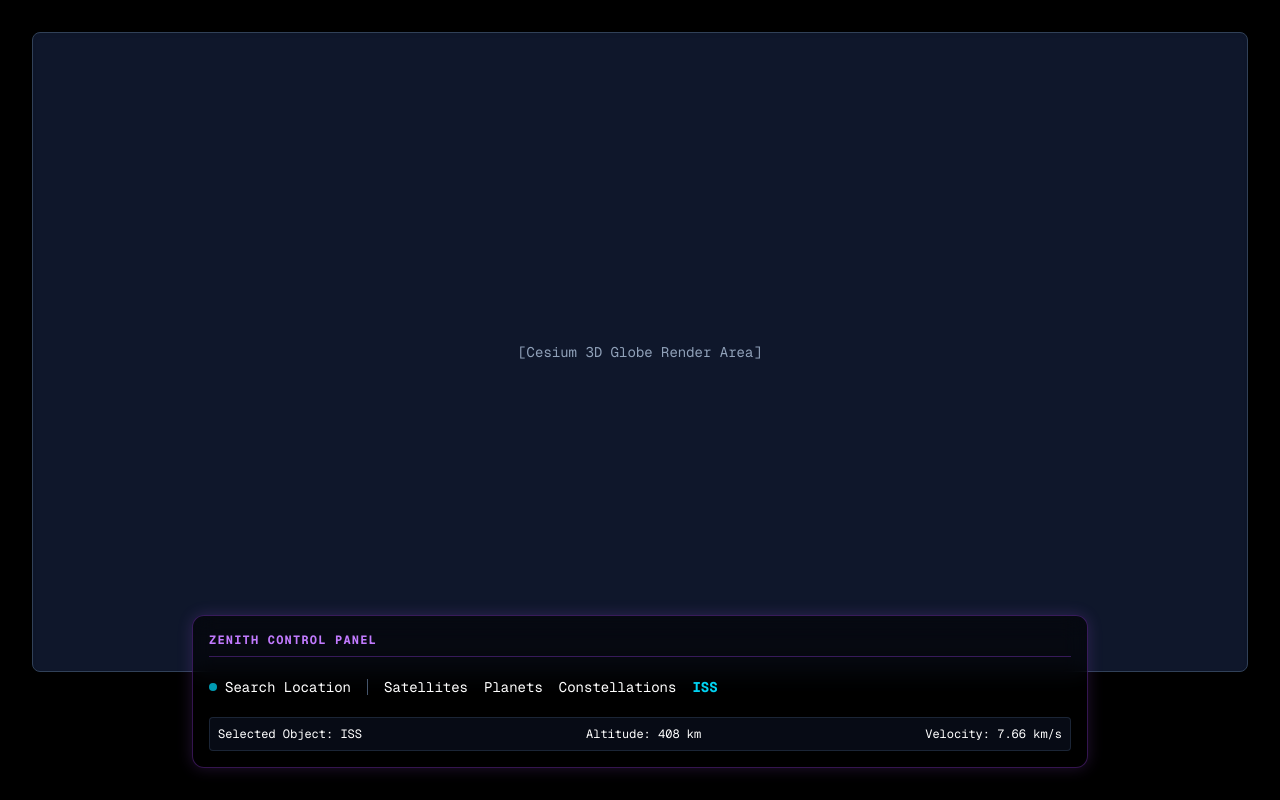
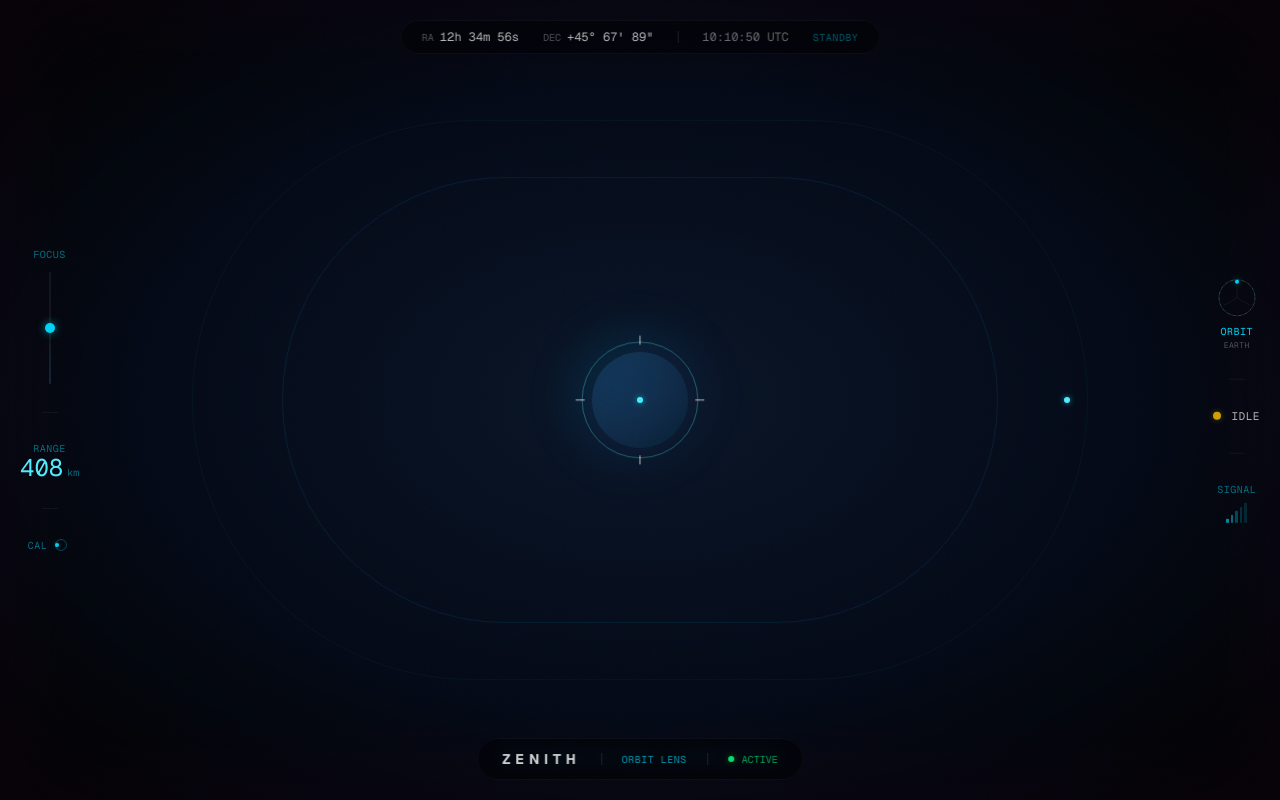
Before and after one commit to pd241008/Zeneth, a Next.js app in the folder frontend/: page / in a window 1280 px wide. Built offline with nearby package versions, Linux system fonts and the light colour scheme.

Commit message:
feat: integrate Zenith observatory experience

```diff
--- a/frontend/src/app/layout.tsx
+++ b/frontend/src/app/layout.tsx
@@ -13,8 +13,8 @@ const geistMono = Geist_Mono({
 });
 
 export const metadata: Metadata = {
-  title: "Create Next App",
-  description: "Generated by create next app",
+  title: "Zenith — The Celestial Eye",
+  description: "A futuristic observatory control interface.",
 };
 
 export default function RootLayout({
@@ -25,9 +25,9 @@ export default function RootLayout({
   return (
     <html
       lang="en"
-      className={`${geistSans.variable} ${geistMono.variable} h-full antialiased`}
+      className={`${geistSans.variable} ${geistMono.variable} antialiased`}
     >
-      <body className="min-h-full flex flex-col">{children}</body>
+      <body>{children}</body>
     </html>
   );
 }
--- a/frontend/src/app/page.tsx
+++ b/frontend/src/app/page.tsx
@@ -1,23 +1,17 @@
-import CesiumGlobe from '@/components/3d/CesiumGlobe';
-import HUDControlPanel from '@/components/ui/HUDControlPanel';
+'use client';
+
+import TelescopeFrame from '@/components/telescope/TelescopeFrame';
+import Starfield from '@/components/viewport/Starfield';
+import OpticalEffects from '@/components/viewport/OpticalEffects';
+import EarthOrbitScene from '@/components/scenes/EarthOrbitScene';
 
 export default function Home() {
   return (
-    <main className="relative w-full h-screen bg-black overflow-hidden flex flex-col">
-      {/* Background Starfield Layer Placeholder */}
-      <div className="absolute inset-0 z-0 bg-[radial-gradient(ellipse_at_center,_var(--tw-gradient-stops))] from-slate-900 via-[#0a0f1c] to-black opacity-80 pointer-events-none"></div>
-
-      {/* 3D Globe Layer */}
-      <div className="absolute inset-0 z-10 p-8 pb-32">
-        <CesiumGlobe />
-      </div>
-
-      {/* HUD Layer */}
-      <div className="absolute inset-0 z-20 pointer-events-none">
-        <div className="pointer-events-auto">
-          <HUDControlPanel />
-        </div>
-      </div>
+    <main className="relative w-full h-screen overflow-hidden bg-[#010308]">
+      <Starfield />
+      <EarthOrbitScene />
+      <OpticalEffects />
+      <TelescopeFrame />
     </main>
   );
 }
```
